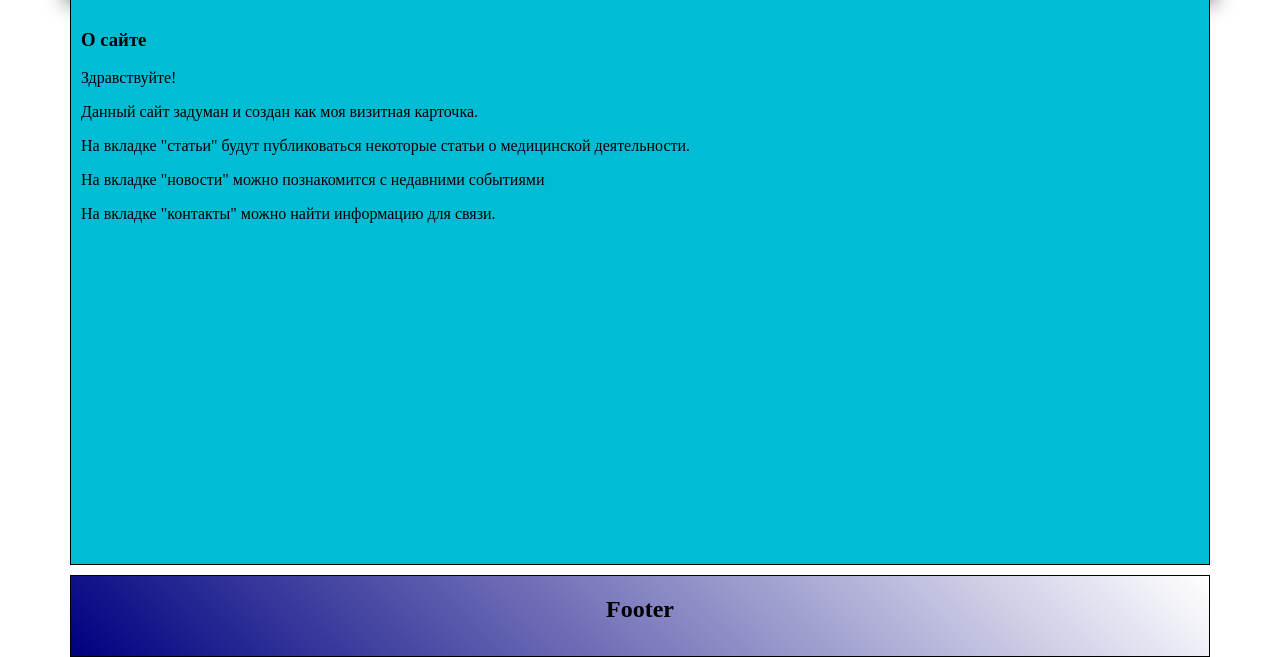
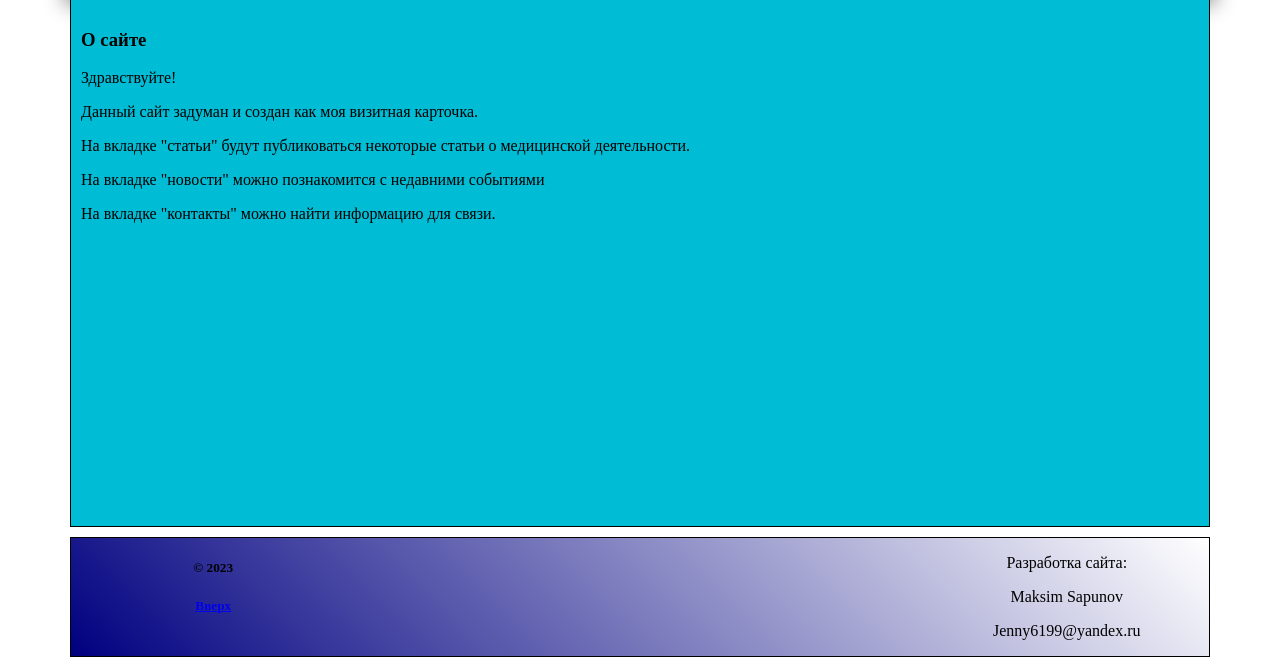
Before and after one commit to Jenny6199/personal_site_003, a Django app: page / in a window 1280 px wide. Shown: the part 143-800 px from the top of the page. Run offline with Django 4.2, Linux system fonts and the light colour scheme; parts of the project's set-up code (start-up, migrations or seed data) failed here and were passed over.

Commit message:
some_corrections

```diff
--- a/core/mainapp/models.py
+++ b/core/mainapp/models.py
@@ -14,7 +14,6 @@ class ArticleCategory(models.Model):
 
     def __str__(self):
         return f'{self.name}'
-
 
 
 class Author(models.Model):
--- a/core/mainapp/static/mainapp/css/style.css
+++ b/core/mainapp/static/mainapp/css/style.css
@@ -14,7 +14,6 @@ body {
     flex-direction: column;
     max-width: 1140px;
     margin: 0 auto;
-
 }
 
 header {
@@ -37,6 +36,8 @@ footer {
   text-align: center;
   min-height: 10vh;
   margin-top: 10px;
+  display: flex;
+  flex-direction: row;
 }
 
 .block {
@@ -95,3 +96,15 @@ border: 1px solid black;
 .article_category {
     width: 20%;
 }
+
+.right_column {
+    min-width: 25%;
+}
+
+.left_column {
+    min-width: 25%;
+}
+
+.center {
+    min-width: 50%;
+}
--- a/core/mainapp/templates/mainapp/base.html
+++ b/core/mainapp/templates/mainapp/base.html
@@ -11,7 +11,7 @@
             <!-- Блок верхней части сайта -->
             <header class="header block">
                 {% block header %}
-                <h2 class="">{{ title | title }}</h2>
+                <h2 class="" id="top">{{ title | title }}</h2>
                     <!-- Блок меню -->
                     {% block menu %}
                         {% include 'includes/inc-main-menu.html' %}
@@ -28,7 +28,22 @@
             <!-- Блок нижней части сайта -->
             <footer class="footer block">
                 {% block footer %}
-                    <h2 class="">Footer</h2>
+                    <div class="left_column">
+                        <h5>&copy 2023</h5>
+                        <h5>
+                            <a href="#top">Вверх</a>
+                        </h5>
+                    </div>
+                    <div class="center"></div>
+                    <div class="right_column">
+                        <div></div>
+                        <div>
+                            <p>Разработка сайта:</p>
+                            <p>Maksim Sapunov</p>
+                            <p>Jenny6199@yandex.ru</p>
+                        </div>
+                    </div>
+
                 {% endblock %}
             </footer>
         </div>
```
